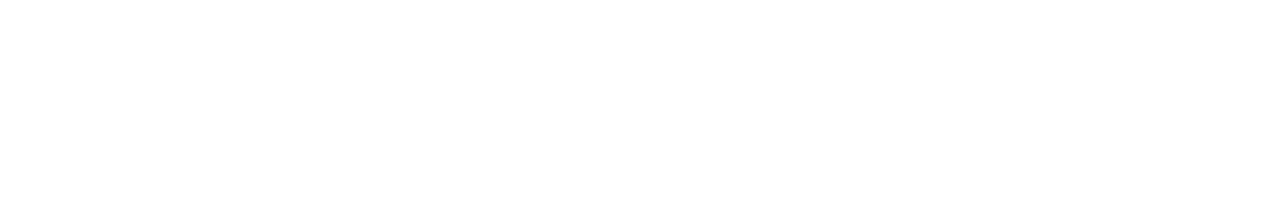
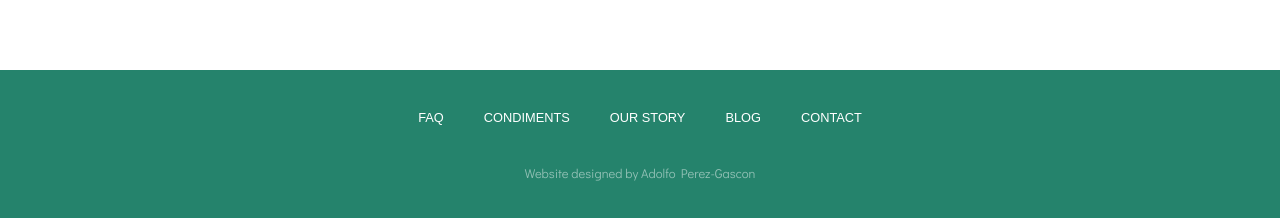
Before and after one commit to Perezgascon/moc-ecommerce-app-full-stack, a React (Create React App) app in the folder client/: page /dashboard in a window 1280 px wide. Shown: the part 579-797 px from the top of the page. Built offline with nearby package versions, Linux system fonts and the light colour scheme; no server answers.

Commit message:
adjustments to side bar

```diff
--- a/client/src/App.js
+++ b/client/src/App.js
@@ -7,6 +7,7 @@ import Dashboard from './pages/Dashboard'
 import PaymentPage from './pages/PaymentPage'
 import ProductPage from './pages/ProductPage'
 import NotFound from './pages/NotFound'
+import Footer from './components/Footer'
 // import LogInPage from './pages/LogInPage'
 // import RegisterPage from './pages/RegisterPage'
 // import ProtectedRoute from './components/ProtectedRoute'
@@ -21,6 +22,7 @@ export default function App() {
     <div>
       <Router>
         <Navbar />
+        <Footer />
         <Routes>
           {/* <Route path="/login" element={<LogInPage />} /> */}
           {/* <Route path="/register" element={<RegisterPage />} /> */}
--- /dev/null
+++ b/client/src/components/Footer.js
@@ -0,0 +1,20 @@
+import React from 'react'
+import styles from './footer.module.css'
+
+export default function Footer() {
+    return (
+        <div>
+            <div className={styles.footer}>
+                <ul className={styles.footerLinks}>
+                    <li>Faq</li>
+                    <li>Condiments</li>
+                    <li>Our Story</li>
+                    <li>Blog</li>
+                    <li>Contact</li>
+                </ul>
+                <p className={styles.footerAttribution}>Website designed by Adolfo Perez-Gascon</p>
+
+            </div>
+        </div>
+    )
+}
--- a/client/src/components/categoriesSideBar.module.css
+++ b/client/src/components/categoriesSideBar.module.css
@@ -5,6 +5,7 @@
     width: 30%;
     padding: 30px 10px;
     margin-top: 30px;
+    margin-bottom: 500px;
     margin-left: 30px;
     text-align: center;
     clear: right;
--- /dev/null
+++ b/client/src/components/footer.module.css
@@ -0,0 +1,66 @@
+.footer {
+    background-color: hsl(165, 56%, 33%);
+    padding-top: 20px;
+    width: 100%;
+    position: fixed;
+    bottom: 0;
+}
+
+.footerLinks {
+    margin: auto;
+    text-align: center;
+}
+
+.footerLinks li {
+    display: inline-block;
+    list-style: none;
+    padding: 5px;
+    color: white;
+    font-size: 0.5rem;
+    text-transform: uppercase;
+}
+
+.footerAttribution {
+    text-align: center;
+    color: rgba(255, 255, 255, 0.5);
+    text-transform: ;
+    font-family: 'Didact Gothic';
+    padding-top: 20px;
+    padding-bottom: 40px;
+    font-size: 0.5rem;
+}
+
+
+@media screen and (min-width: 375px) {
+
+
+}
+@media screen and (min-width: 481px) {
+
+
+}
+
+@media screen and (min-width: 600px) {
+
+    .footer{
+    }
+
+    .footerLinks li {
+        padding: 20px;
+        font-size: 0.8rem;
+    }
+
+    .footerAttribution {
+        font-size: 0.8rem;
+    }
+}
+
+@media screen and (min-width: 769px) {
+
+
+}
+
+@media screen and (min-width: 1025px) {
+
+
+}
```
